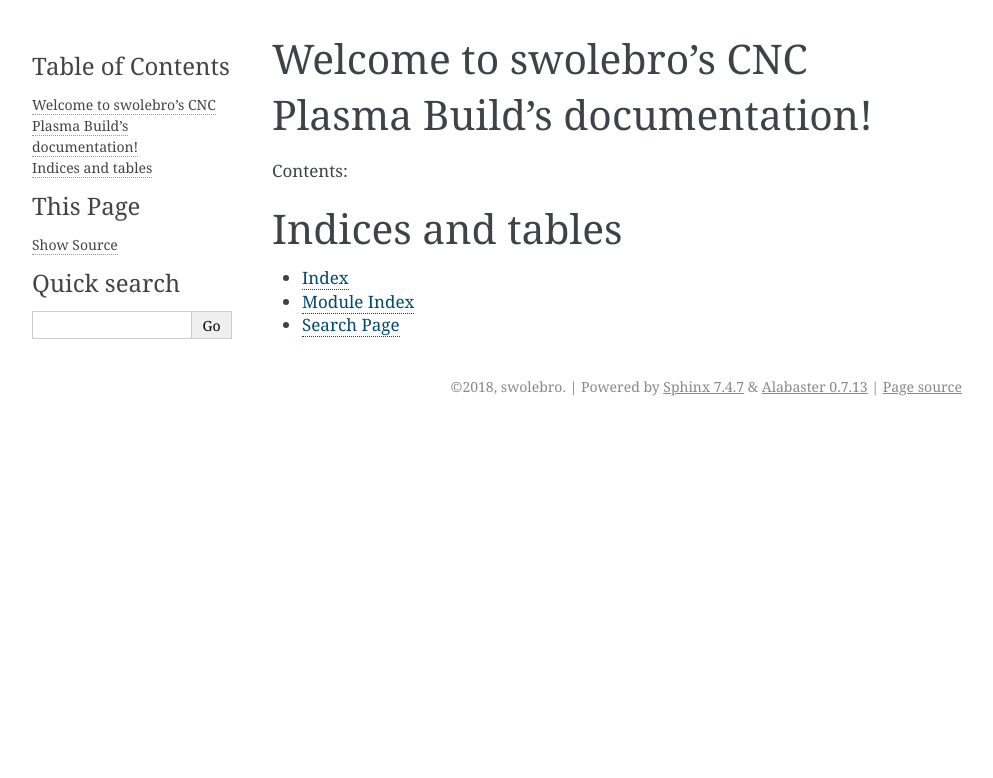
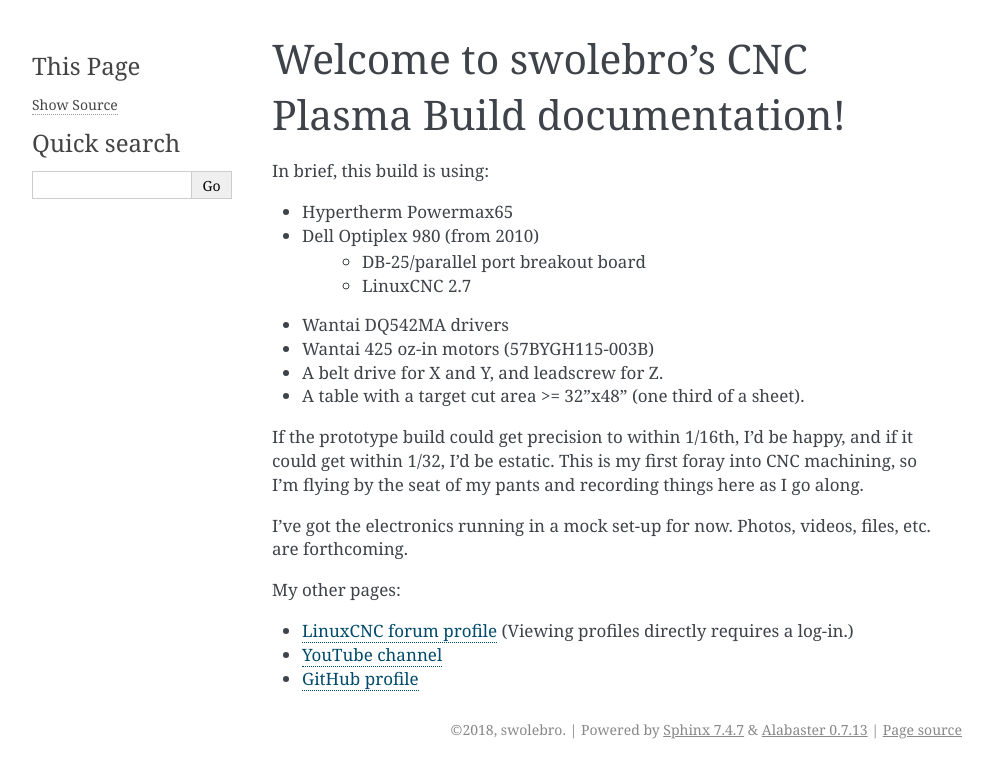
Before and after one commit to gentoos163/plasma-build, a Sphinx documentation site: the page built from source/index.rst, in a window 1280 px wide. Shown: the top 778 px of the page, without its empty margins (148-1141 px from the left). Built offline with Sphinx 7.4.7, drawn with Linux system fonts in a browser that asks for light colours; formulas are drawn with MathJax 3.

Commit message:
Very preliminary content.
See if I can get readthedocs to render the docs.

```diff
--- a/source/index.rst
+++ b/source/index.rst
@@ -3,19 +3,34 @@
    You can adapt this file completely to your liking, but it should at least
    contain the root `toctree` directive.
 
-Welcome to swolebro's CNC Plasma Build's documentation!
+Welcome to swolebro's CNC Plasma Build documentation!
 =======================================================
 
-Contents:
+In brief, this build is using:
 
-.. toctree::
-   :maxdepth: 2
+* Hypertherm Powermax65
+* Dell Optiplex 980 (from 2010)
+    * DB-25/parallel port breakout board
+    * LinuxCNC 2.7
+* Wantai DQ542MA drivers
+* Wantai 425 oz-in motors (57BYGH115-003B)
+* A belt drive for X and Y, and leadscrew for Z.
+* A table with a target cut area >= 32"x48" (one third of a sheet).
 
+If the prototype build could get precision to within 1/16th, I'd be
+happy, and if it could get within 1/32, I'd be estatic. This is my
+first foray into CNC machining, so I'm flying by the seat of my
+pants and recording things here as I go along.
 
+I've got the electronics running in a mock set-up for now.
+Photos, videos, files, etc. are forthcoming.
 
-Indices and tables
-==================
+My other pages:
 
-* :ref:`genindex`
-* :ref:`modindex`
-* :ref:`search`
+* `LinuxCNC forum profile`__ (Viewing profiles directly requires a log-in.)
+* `YouTube channel`__
+* `GitHub profile`__
+
+.. __: https://forum.linuxcnc.org/cb-profile/swolebro
+.. __: https://www.youtube.com/channel/UCRMLI3S0AFukV1tzX6Cl2Cw
+.. __: https://github.com/swolebro
```
Also changed, not shown: README.rst (+11 -0 lines).
